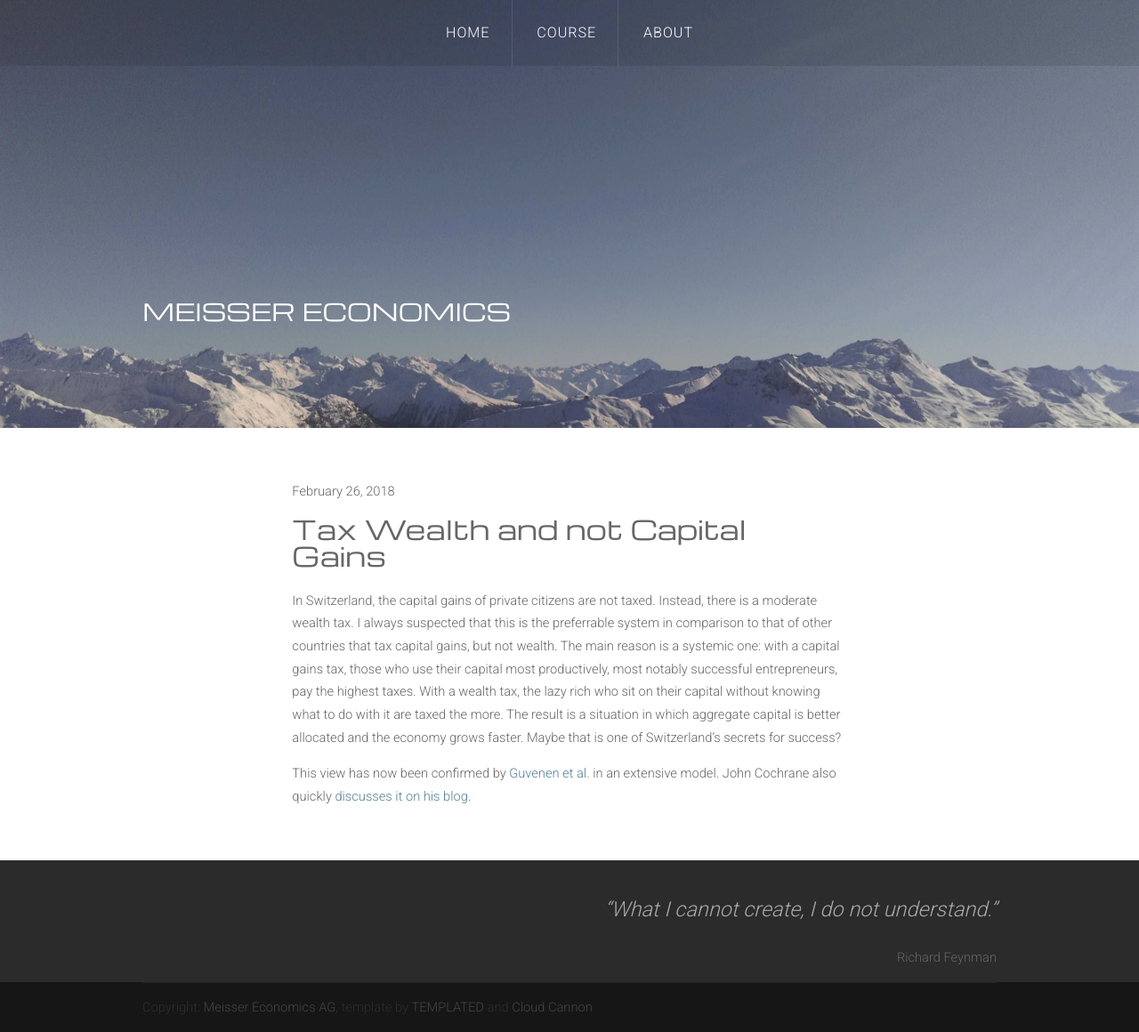
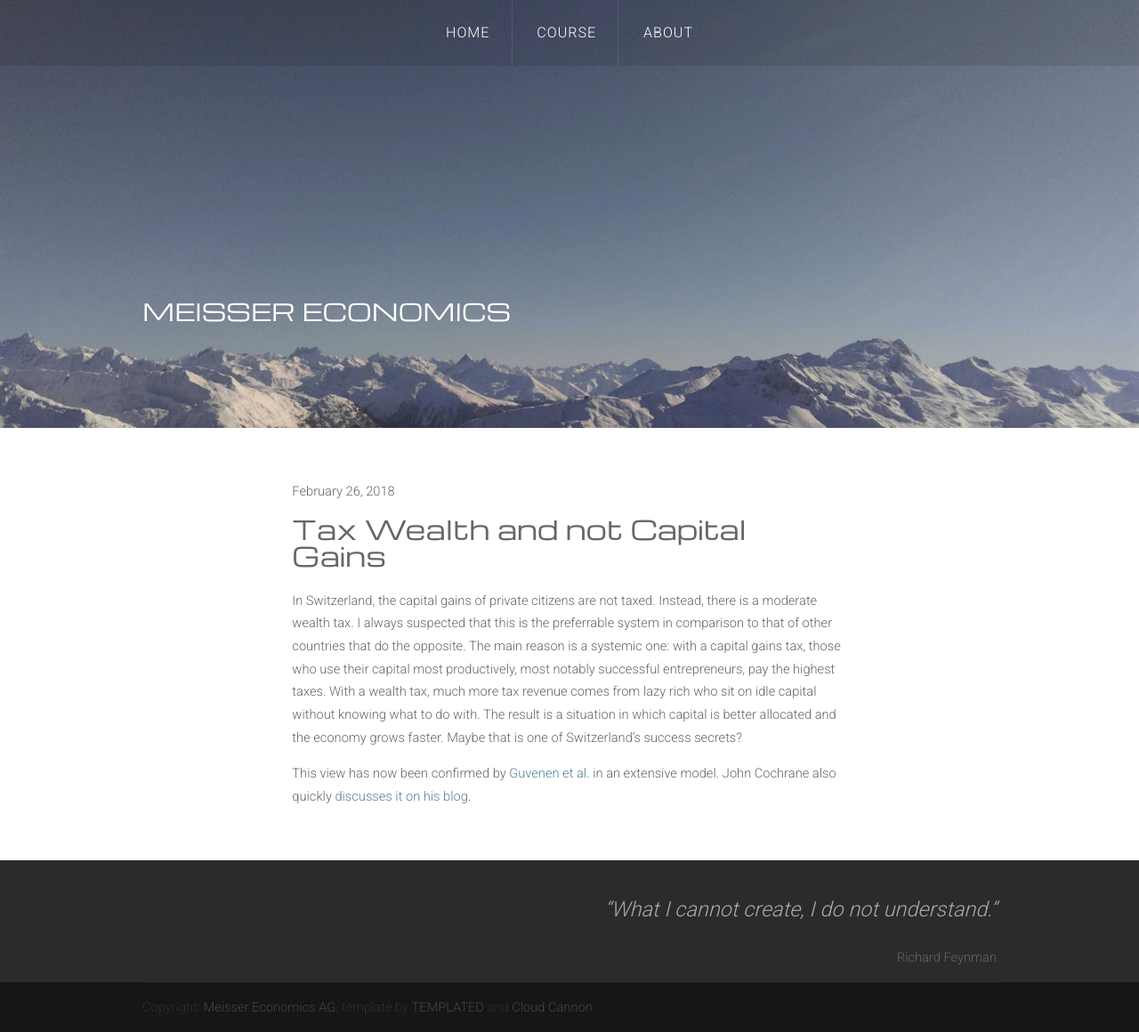
Before and after one commit to meisserecon/www, a Jekyll site: the page built from _posts/2018-02-26-wealth.md, in a window 1280 px wide. Shown: the whole page at 89% size. Built offline with Jekyll 4.4.1, drawn with Linux system fonts in a browser that asks for light colours; nearby versions of some CDN libraries.

Commit message:
Update 2018-02-26-wealth.md

```diff
--- a/_posts/2018-02-26-wealth.md
+++ b/_posts/2018-02-26-wealth.md
@@ -3,6 +3,6 @@ layout: post
 title: Tax Wealth and not Capital Gains
 description: A paper that confirms my hunch that it is better to tax wealth than capital gains.
 ---
-In Switzerland, the capital gains of private citizens are not taxed. Instead, there is a moderate wealth tax. I always suspected that this is the preferrable system in comparison to that of other countries that tax capital gains, but not wealth. The main reason is a systemic one: with a capital gains tax, those who use their capital most productively, most notably successful entrepreneurs, pay the highest taxes. With a wealth tax, the lazy rich who sit on their capital without knowing what to do with it are taxed the more. The result is a situation in which aggregate capital is better allocated and the economy grows faster. Maybe that is one of Switzerland's secrets for success?
+In Switzerland, the capital gains of private citizens are not taxed. Instead, there is a moderate wealth tax. I always suspected that this is the preferrable system in comparison to that of other countries that do the opposite. The main reason is a systemic one: with a capital gains tax, those who use their capital most productively, most notably successful entrepreneurs, pay the highest taxes. With a wealth tax, much more tax revenue comes from lazy rich who sit on idle capital without knowing what to do with. The result is a situation in which capital is better allocated and the economy grows faster. Maybe that is one of Switzerland's success secrets?
 
 This view has now been confirmed by [Guvenen et al.](http://papers.nber.org/conf_papers/f102820/f102820.pdf) in an extensive model. John Cochrane also quickly [discusses it on his blog](https://johnhcochrane.blogspot.ch/2018/02/a-great-efg.html).
```
